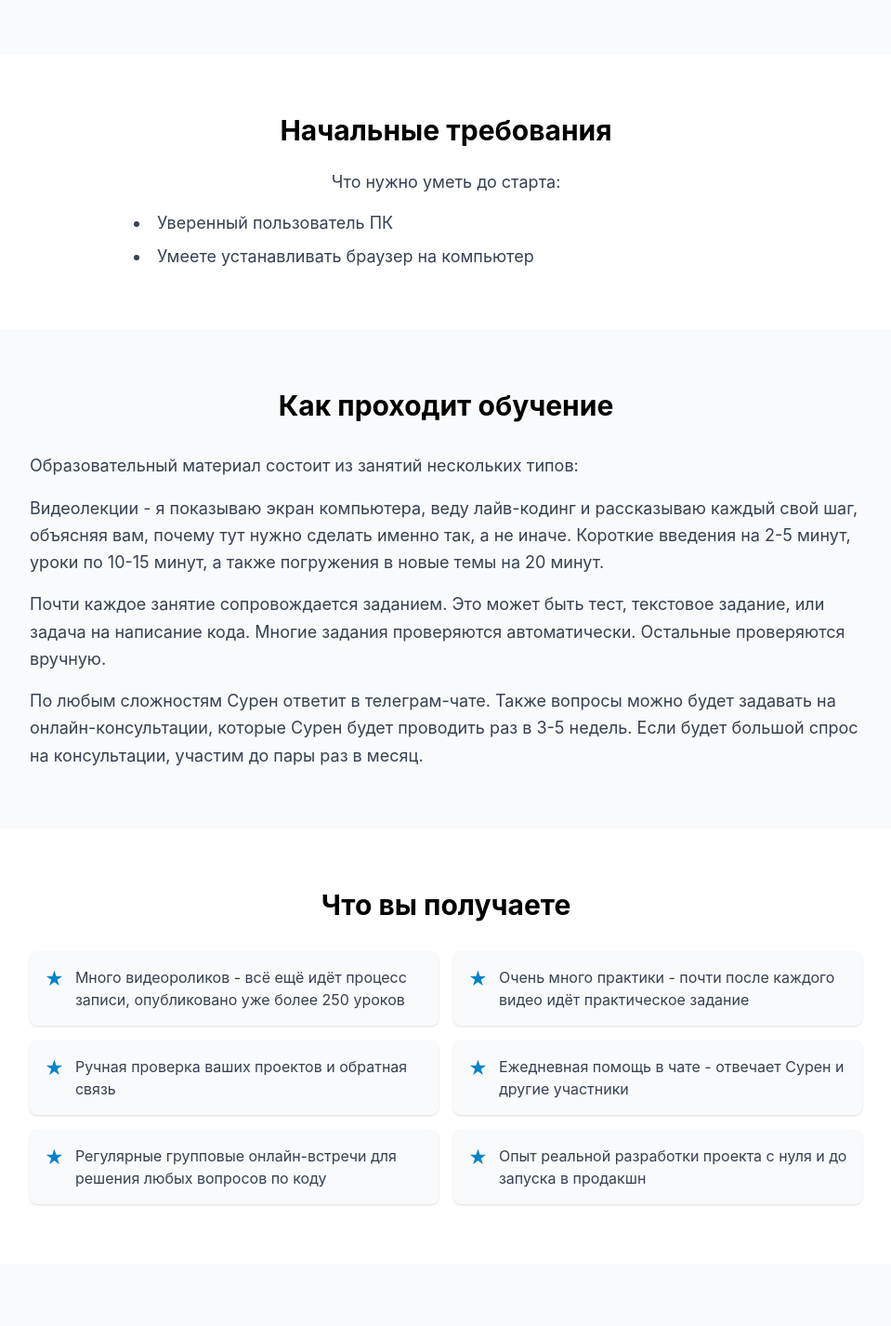
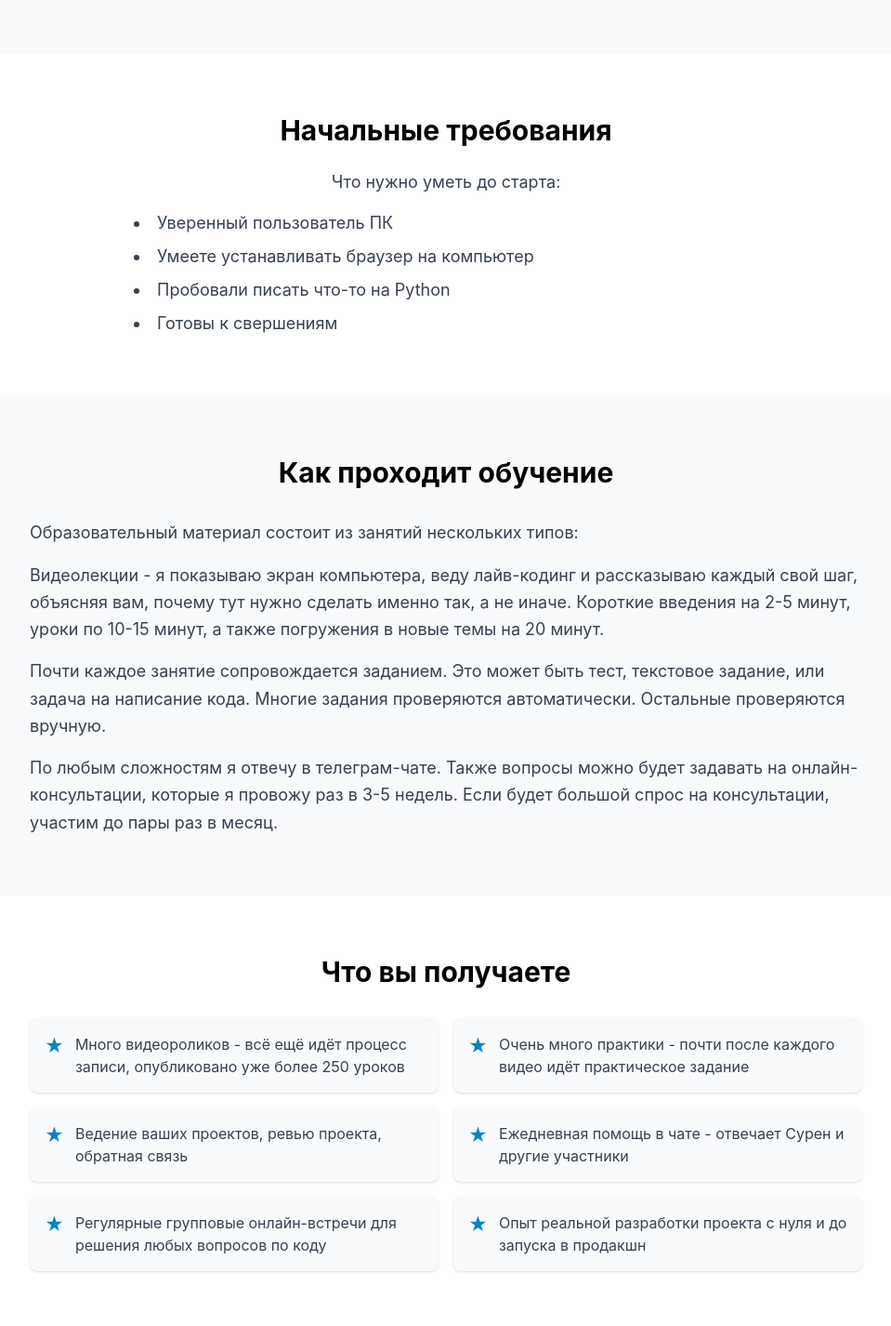
Before and after one commit to mahenzon/python-breakthrough-landing, a Nuxt app in the folder website/: page / in a window 1280 px wide. Shown: the part 4657-6083 px from the top of the page at 93% size, without its empty margins (160-1119 px from the left). Built offline with nearby package versions, Linux system fonts and the light colour scheme.

Commit message:
update home content

```diff
--- a/website/content/home-content.ts
+++ b/website/content/home-content.ts
@@ -20,20 +20,29 @@ export const forWhomText = [
 export const requirementsList = [
   'Уверенный пользователь ПК',
   'Умеете устанавливать браузер на компьютер',
+  'Пробовали писать что-то на Python',
+  'Готовы к свершениям',
 ]
 
 export const howItWorksText = [
   'Образовательный материал состоит из занятий нескольких типов:',
   'Видеолекции - я показываю экран компьютера, веду лайв-кодинг и рассказываю каждый свой шаг, объясняя вам, почему тут нужно сделать именно так, а не иначе. Короткие введения на 2-5 минут, уроки по 10-15 минут, а также погружения в новые темы на 20 минут.',
   'Почти каждое занятие сопровождается заданием. Это может быть тест, текстовое задание, или задача на написание кода. Многие задания проверяются автоматически. Остальные проверяются вручную.',
-  'По любым сложностям Сурен ответит в телеграм-чате. Также вопросы можно будет задавать на онлайн-консультации, которые Сурен будет проводить раз в 3-5 недель. Если будет большой спрос на консультации, участим до пары раз в месяц.',
+  'По любым сложностям я отвечу в телеграм-чате. Также вопросы можно будет задавать на онлайн-консультации, которые я провожу раз в 3-5 недель. Если будет большой спрос на консультации, участим до пары раз в месяц.',
 ]
 
 export const whatYouGetList = [
   'Много видеороликов - всё ещё идёт процесс записи, опубликовано уже более 250 уроков',
   'Очень много практики - почти после каждого видео идёт практическое задание',
-  'Ручная проверка ваших проектов и обратная связь',
+  'Ведение ваших проектов, ревью проекта, обратная связь',
   'Ежедневная помощь в чате - отвечает Сурен и другие участники',
   'Регулярные групповые онлайн-встречи для решения любых вопросов по коду',
   'Опыт реальной разработки проекта с нуля и до запуска в продакшн',
 ]
+
+export const juridicalOptionsAvailableList = [
+  'Адаптация программы под ваши задачи',
+  'Групповые занятия для команды',
+  'Индивидуальные консультации',
+  'Ревью кода и архитектуры',
+]
```
